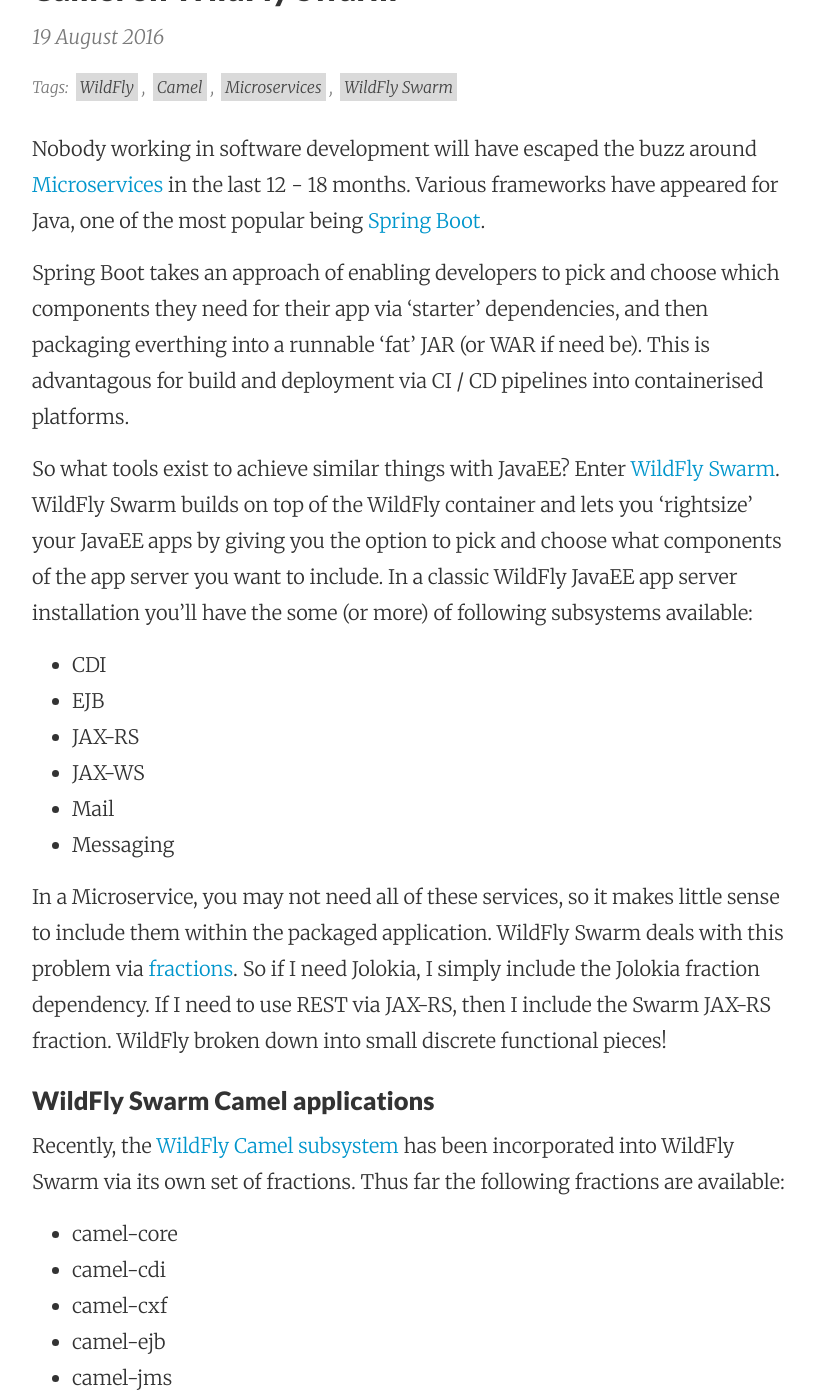
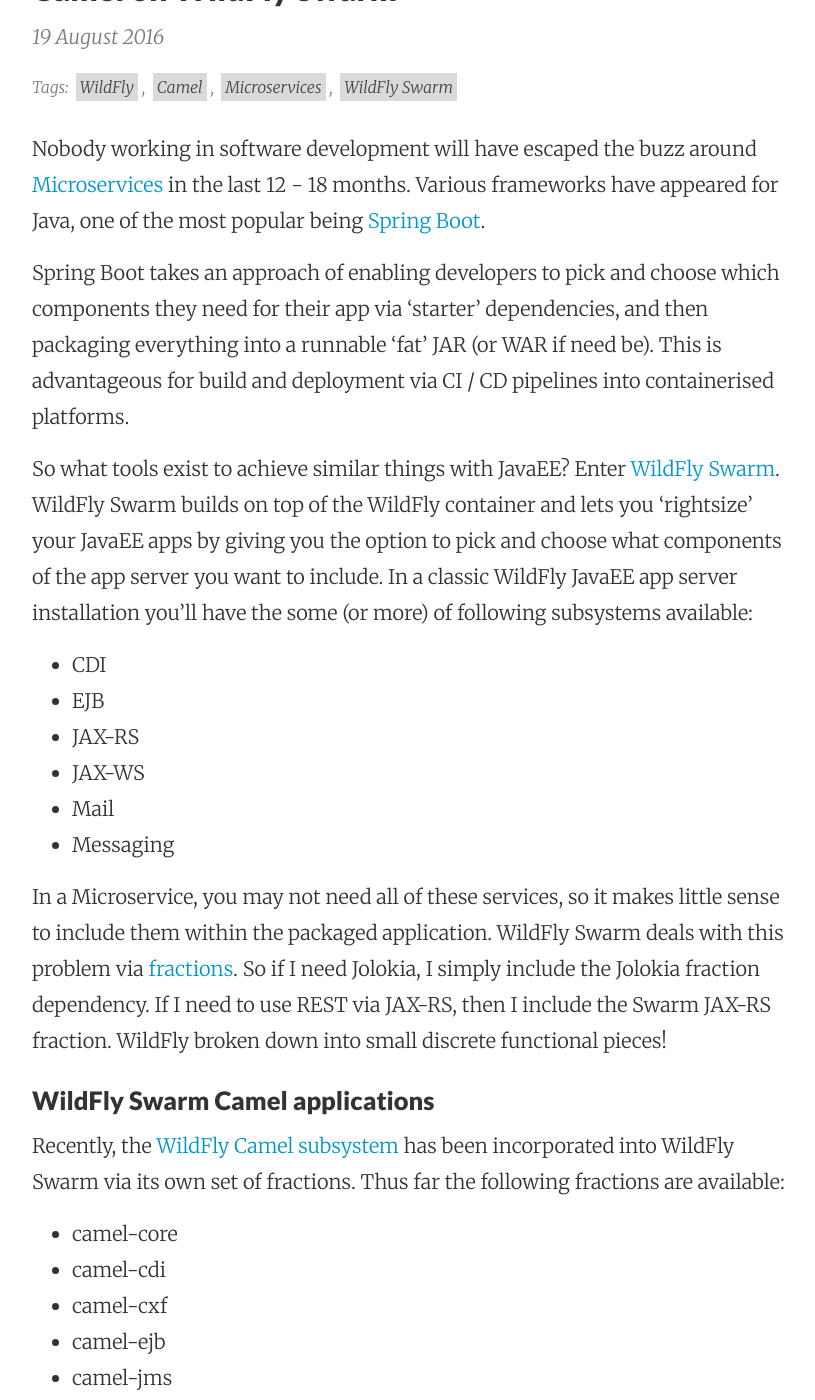
Before and after one commit to jamesnetherton/jamesnetherton.github.io, a Jekyll site: the page built from _posts/2016-08-19-camel-on-wildfly-swarm.md, in a window 1280 px wide and 1400 px high, scrolled down 284 px. Shown: the whole window, without its empty margins (224-1039 px from the left). Built offline with Jekyll 4.4.1, drawn with Linux system fonts in a browser that asks for light colours; nearby versions of some CDN libraries; some of the changed text lies outside the part shown.

Commit message:
Fix typos

```diff
--- a/_posts/2016-08-19-camel-on-wildfly-swarm.md
+++ b/_posts/2016-08-19-camel-on-wildfly-swarm.md
@@ -8,11 +8,9 @@
 Nobody working in software development will have escaped the buzz around [Microservices](https://en.wikipedia.org/wiki/Microservices) in the last 12 - 18 months.
 Various frameworks have appeared for Java, one of the most popular being [Spring Boot](https://projects.spring.io/spring-boot/).
 
-Spring Boot takes an approach of enabling developers to pick and choose which components they need for their app via 'starter' dependencies, and then packaging everthing
-into a runnable 'fat' JAR (or WAR if need be). This is advantagous for build and deployment via CI / CD pipelines into containerised platforms.
+Spring Boot takes an approach of enabling developers to pick and choose which components they need for their app via 'starter' dependencies, and then packaging everything into a runnable 'fat' JAR (or WAR if need be). This is advantageous for build and deployment via CI / CD pipelines into containerised platforms.
 
-So what tools exist to achieve similar things with JavaEE? Enter [WildFly Swarm](https://github.com/wildfly-swarm/wildfly-swarm/). WildFly Swarm builds on top of the WildFly
-container and lets you 'rightsize' your JavaEE apps by giving you the option to pick and choose what components of the app server you want to include. In a classic WildFly JavaEE app server installation you'll have the some (or more) of following subsystems available:
+So what tools exist to achieve similar things with JavaEE? Enter [WildFly Swarm](https://github.com/wildfly-swarm/wildfly-swarm/). WildFly Swarm builds on top of the WildFly container and lets you 'rightsize' your JavaEE apps by giving you the option to pick and choose what components of the app server you want to include. In a classic WildFly JavaEE app server installation you'll have the some (or more) of following subsystems available:
 
 * CDI
 * EJB
@@ -21,10 +19,7 @@
 * Mail
 * Messaging
 
-In a Microservice, you may not need all of these services, so it makes little sense to include them within the packaged application. WildFly Swarm deals with this problem
-via [fractions](https://wildfly-swarm.gitbooks.io/wildfly-swarm-users-guide/content/v/8cca257df347646706d7967e93f0588bc75681a9/getting-started/concepts.html). So if I need
-Jolokia, I simply include the Jolokia fraction dependency. If I need to use REST via JAX-RS, then I include the Swarm JAX-RS fraction. WildFly broken down into small
-discrete functional pieces!
+In a Microservice, you may not need all of these services, so it makes little sense to include them within the packaged application. WildFly Swarm deals with this problem via [fractions](https://wildfly-swarm.gitbooks.io/wildfly-swarm-users-guide/content/v/8cca257df347646706d7967e93f0588bc75681a9/getting-started/concepts.html). So if I need Jolokia, I simply include the Jolokia fraction dependency. If I need to use REST via JAX-RS, then I include the Swarm JAX-RS fraction. WildFly broken down into small discrete functional pieces!
 
 ### WildFly Swarm Camel applications
 
```
Also changed, not shown: other parts of _posts/2016-08-19-camel-on-wildfly-swarm.md (+2 -2 lines), _posts/2014-12-08-introduction-to-the-wildfly-camel-subsystem.md (+1 -1 lines), _posts/2015-06-06-deforking-celestron-cpc-925.md (+1 -1 lines), _posts/2015-10-09-camel-undertow-comes-to-the-wildfly-camel-subsystem.md (+1 -1 lines), _posts/2016-04-01-wildfly-camel-4.0.0-released.md (+2 -2 lines), _posts/2017-02-01-wildfly-camel-4.5.0-released.md (+2 -2 lines).
